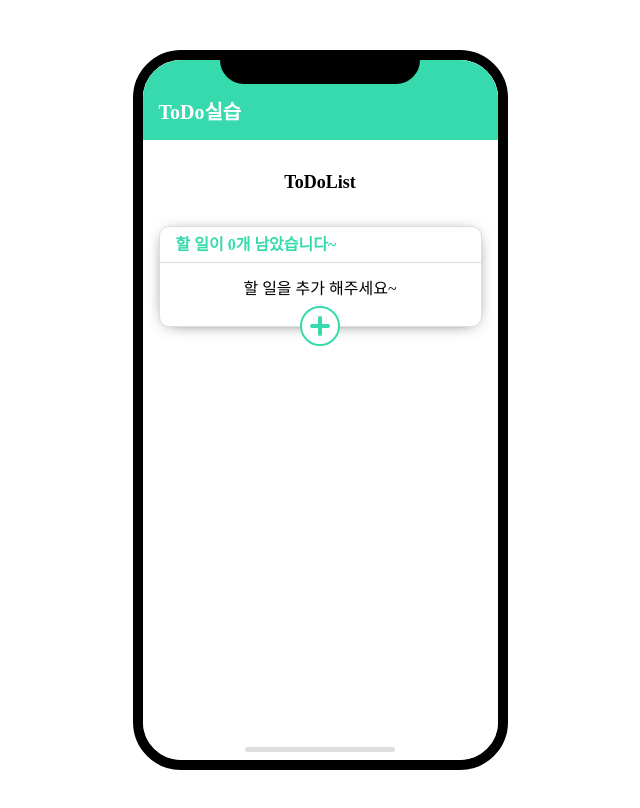
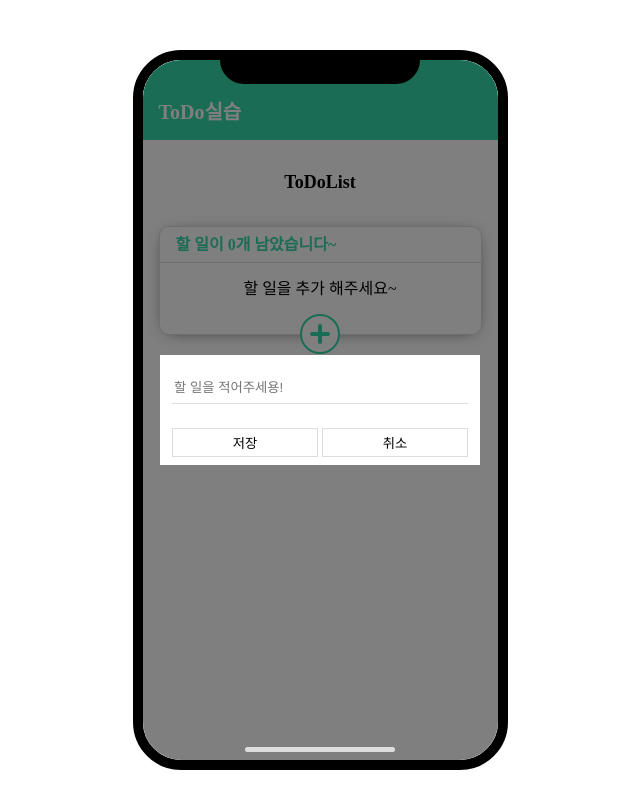
Before and after one commit to kimdongeun12/react-todo, a React (Create React App) app: page / in a window 1280 px wide. Both pictures are taken after a click on the button 640 px from the left and 325 px from the top of the page. Shown: the top 808 px of the page, without its empty margins (320-960 px from the left). Built offline with nearby package versions, Linux system fonts and the light colour scheme.

Commit message:
수정 기능 추가,, ref , forwordref 둘다 안되는 이유가 뭘까 내일 검색

```diff
--- a/src/pages/todo/Todo.js
+++ b/src/pages/todo/Todo.js
@@ -1,4 +1,4 @@
-import React  from 'react'
+import React , {useState } from 'react'
 import styled from "styled-components";
 import TodoTitle from "./components/TodoTitle";
 import TodoInput from "./components/TodoInput";
@@ -7,15 +7,46 @@ import { TodoContext } from "./TodoContext";
 
 
 function Todo() {
+  const [isModal , setModal] = useState({
+    bool : false ,
+    type : null,
+    listID : null
+  });
+
+
+  const openModal = (id) => {
+    if(!isNaN(id)){
+      console.log(id)
+      setModal({
+        bool : true ,
+        type : "MODIFY",
+        listID : id
+      })
+    }else{
+      setModal({
+        bool : true ,
+        type : "CREATE",
+        listID : null
+      })
+    }
+  };
+
+  const closeModal = () => {
+    setModal({
+      bool : false ,
+      type : null,
+      listID : null
+    })
+  }
 
   return (
     <TodoContext>
       <TodoWrap>
         <TodoTitle TitleName ="ToDoList" /> {/* props 전달방식 */}
         <TodoListsWrap>
-          <TodoLists />
+          <TodoLists openModal = {openModal}/>
         </TodoListsWrap>
-        <TodoInput />
+        <TodoInput isModal= {isModal} close= {closeModal}/>
       </TodoWrap>
     </TodoContext>
   );
--- a/src/pages/todo/TodoContext.js
+++ b/src/pages/todo/TodoContext.js
@@ -9,11 +9,15 @@ const TodosLists = [
   // {id:1 , item: "todoList" , checked: false},
 ];
 
-
 function todoReducer(TodoState, action) {
   switch (action.type) {
     case 'CREATE':
       return TodoState.concat(action.todo);
+    case 'MODIFY':
+      // return console.log(action.todo.item)
+      return TodoState.map(todo =>
+        todo.id === action.todo.id ? { ...todo, item: action.todo.item } : todo
+      );
     case 'CHECK':
       return TodoState.map(todo =>
         todo.id === action.id ? { ...todo, checked: !todo.checked } : todo
--- a/src/pages/todo/components/TodoInput.js
+++ b/src/pages/todo/components/TodoInput.js
@@ -1,50 +1,64 @@
-import React , {useState , useRef} from 'react' // useState를 이용해 상태관리를 할 예정
+import React , {useState , useRef , useEffect } from 'react' // useState를 이용해 상태관리를 할 예정
 import styled , {css} from "styled-components";
 import StyleButton from "../../styles/StyleButton"
 import { useTodoController , useTodoState } from '../TodoContext';
 
-function TodoInput() {
+
+function TodoInput({isModal , close}) {
+  const IsOpen = isModal.bool
   const [inputValue, setValue] = useState('');
   const onChange = e => setValue(e.target.value);
   const todos = useTodoState();
   const dispatch = useTodoController();
   const nextId = useRef(todos.length);
+  const todoInputRef = useRef(null)
+
+  useEffect(() => {
+    // if(IsOpen){
+    //   todoInputRef.current.focus()
+    // }
+  })
 
   const onSubmit = e => {
     e.preventDefault();
     if(inputValue.length <= 0 ) {
       alert('할 일을 적어주세용~')
       return false;
-    }
+    };
+    let TodoID = nextId.current;
+    if(isModal.type === 'CREATE'){
+      TodoID = nextId.current++; //nextId 1씩 더하기
+    }else if(isModal.type === 'MODIFY'){
+      TodoID = isModal.listID;
+    };
 
-    nextId.current++; //nextId 1씩 더하기
     dispatch({
-      type: 'CREATE',
+      type: isModal.type,
       todo: {
-        id: nextId.current,
+        id: TodoID,
         item : inputValue,
         checked: false,
       }
     });
-
     setValue('');
+    close();
   };
-
 
   return (
     <>
-      <ModalWrap >
+      <ModalWrap IsOpen = {isModal.bool}>
         <TextWrap>
           <TextField onSubmit={onSubmit}>
-            <input id="todoText" onChange={onChange} value={inputValue} type="text" placeholder='할 일을 적어주세용!'/>
+            <input id="todoText" onChange={onChange} value={inputValue} type="text" ref={todoInputRef} placeholder='할 일을 적어주세용!'/>
             {/* 버튼을 컴포넌트화 하여 이벤트 전달 */}
             <StyleButton btnType="submit" buttonText="저장"/>
+            <StyleButton btnType="button" buttonText="취소" clickEvent = { close }/>
           </TextField>
         </TextWrap>
       </ModalWrap>
     </>
   );
-}
+};
 
 const ModalWrap = styled.div`
   position: absolute;
@@ -56,7 +70,7 @@ const ModalWrap = styled.div`
   z-index : 15;
   visibility: hidden;
   ${(props) =>
-    props.isOpen && //primary 가 존재할 경우
+    props.IsOpen && //primary 가 존재할 경우
     css`
       visibility: visible;
       & > div {
@@ -70,25 +84,30 @@ const TextWrap = styled.div`
   position: absolute;
   left: 50%;
   top: 50%;
-  padding: 30px;
   width: 100%;
   max-width: 320px;
   transform: translate(-50% , -50%) scale(0);
   background-color: #ffffff;
   opacity : 0;
-  transition: cubic-bezier(0.1,1.5,0.37,1) 0.4s;
+  transition: cubic-bezier(0.1,1.3,0.37,1) 0.8s;
 `
 const TextField = styled.form`
   display: flex;
+  padding: 24px 12px 8px;
   justify-content: space-between;
   align-items: center;
+  flex-wrap: wrap;
   & > input[type="text"] {
     display: block;
     width: 100%;
     padding-bottom: 8px;
     border: 0 none;
     border-bottom: 1px solid #dddddd;
-    color : #000000
+    color : #000000;
+    margin-bottom: 24px;
+  };
+  & > button {
+    width: calc(50% - 2px);
   }
 `
 
--- a/src/pages/todo/components/TodoListItem.js
+++ b/src/pages/todo/components/TodoListItem.js
@@ -4,8 +4,9 @@ import StyleButton from "../../styles/StyleButton"
 import { useTodoController } from '../TodoContext';
 
 
-function TodoListItem({id, item, checked}) {
+function TodoListItem({id, item, checked , openModal}) {
   const dispatch = useTodoController();
+
   const onChecking = () => {
     dispatch({
       type: 'CHECK',
@@ -31,7 +32,7 @@ function TodoListItem({id, item, checked}) {
             {item}
           </label>
         </CheckBox>
-        <StyleButton btnType="button" buttonText="수정"/>
+        <StyleButton btnType="button" buttonText="수정" clickEvent={() => openModal(id)}/>
         <StyleButton btnType="button" buttonText="삭제" clickEvent={() => onRemove(id)}/>
       </CheckBoxList>
     </>
--- a/src/pages/todo/components/TodoLists.js
+++ b/src/pages/todo/components/TodoLists.js
@@ -3,12 +3,13 @@ import styled from "styled-components";
 import TodoListItem from "./TodoListItem";
 import { useTodoState } from '../TodoContext';
 
-function TodoList({handleClick}) {
+function TodoList({openModal}) {
+
   const todos = useTodoState();
   // 추가 , 삭제 , 변경 된 체크값을 재배열함
   const unChecked = todos.filter(todo => !todo.checked);
-  const listComponents = todos.map((todo , index) => (
-    <TodoListItem id={todo.id} item={todo.item} checked={todo.checked} key={todo.id} />
+  const listComponents = todos.map((todo) => (
+    <TodoListItem id={todo.id} item={todo.item} checked={todo.checked} key={todo.id} openModal={openModal} />
   ))
   return (
     <>
@@ -16,14 +17,14 @@ function TodoList({handleClick}) {
       <ListsWrap>
         {todos.length > 0 ? listComponents : <TodoListNone>할 일을 추가 해주세요~</TodoListNone>}
       </ListsWrap>
-      <TodoButton />
+      <TodoButton onClick={openModal}/>
     </>
   );
 }
 
 const ListsWrap = styled.ul`
   display: block;
-  padding: 8px 16px 28px;
+  padding: 8px 16px 36px;
   max-height: 360px;
   overflow-y: auto;
 `
```
Also changed, not shown: 1 other file (tests, documents, lock files or other folders).
